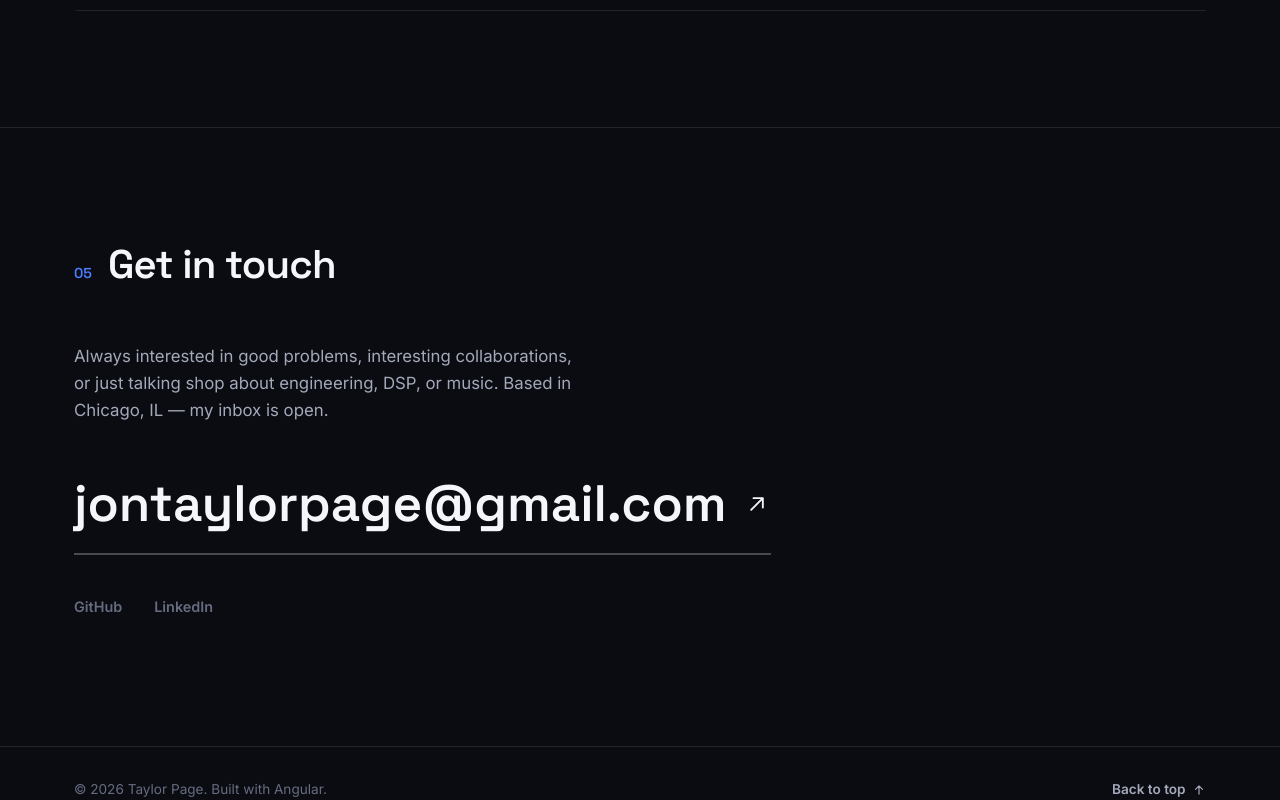
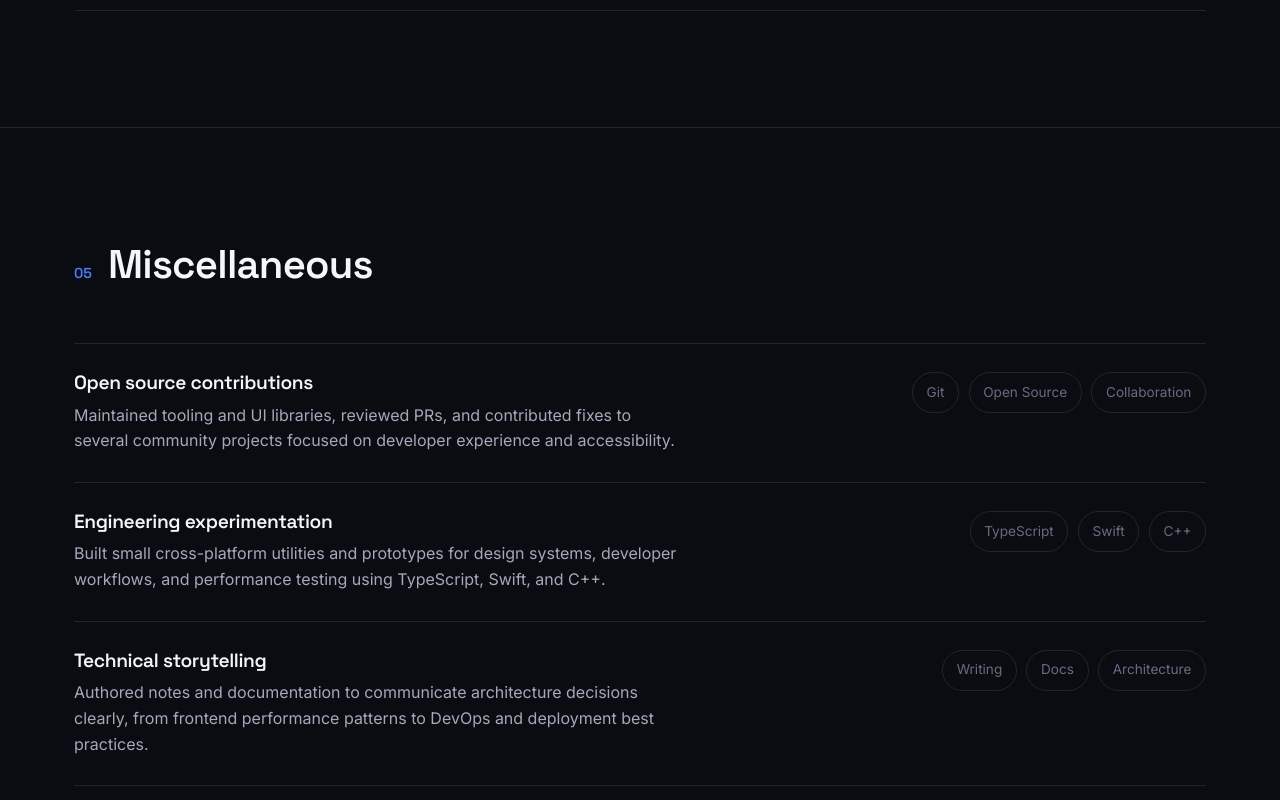
Before and after one commit to taylorpage/Portfolio, an Angular app: page / in a window 1280 px wide. Shown: the part 5940-6740 px from the top of the page. Built offline with nearby package versions, Linux system fonts and the light colour scheme.

Commit message:
feat: create misc section
- create a misc section and fill it in with mock data for the time being

signed-off-by: Taylor Page <jontaylorpage@gmail.com>

```diff
--- a/src/app/app.html
+++ b/src/app/app.html
@@ -6,6 +6,7 @@
   <app-skills />
   <app-projects />
   <app-experience />
+  <app-miscellaneous />
   <app-contact />
 </main>
 
--- a/src/app/app.ts
+++ b/src/app/app.ts
@@ -5,13 +5,14 @@ import { Hero } from './components/hero/hero';
 import { About } from './components/about/about';
 import { Skills } from './components/skills/skills';
 import { Projects } from './components/projects/projects';
+import { Miscellaneous } from './components/miscellaneous/miscellaneous';
 import { Experience } from './components/experience/experience';
 import { Contact } from './components/contact/contact';
 import { Footer } from './components/footer/footer';
 
 @Component({
   selector: 'app-root',
-  imports: [Navbar, Hero, About, Skills, Projects, Experience, Contact, Footer],
+  imports: [Navbar, Hero, About, Skills, Projects, Miscellaneous, Experience, Contact, Footer],
   templateUrl: './app.html',
   styleUrl: './app.scss',
 })
--- /dev/null
+++ b/src/app/components/miscellaneous/miscellaneous.html
@@ -0,0 +1,27 @@
+<section id="miscellaneous" class="section miscellaneous">
+  <div class="container">
+    <div class="section-head" appReveal>
+      <span class="section-index">05</span>
+      <h2>Miscellaneous</h2>
+    </div>
+
+    <div class="misc-list">
+      @for (item of items; track item.title) {
+        <article class="misc-row" appReveal>
+          <div>
+            <h3>{{ item.title }}</h3>
+            <p>{{ item.description }}</p>
+          </div>
+
+          @if (item.tags) {
+            <ul class="misc-tags">
+              @for (tag of item.tags; track tag) {
+                <li>{{ tag }}</li>
+              }
+            </ul>
+          }
+        </article>
+      }
+    </div>
+  </div>
+</section>
--- /dev/null
+++ b/src/app/components/miscellaneous/miscellaneous.scss
@@ -0,0 +1,48 @@
+.misc-list {
+  border-top: 1px solid var(--line);
+}
+
+.misc-row {
+  display: grid;
+  grid-template-columns: 1fr auto;
+  gap: 2rem;
+  align-items: start;
+  padding: 1.75rem 0;
+  border-bottom: 1px solid var(--line);
+  transition: padding-left 0.3s var(--ease);
+
+  &:hover {
+    padding-left: 0.5rem;
+  }
+
+  @media (max-width: 700px) {
+    grid-template-columns: 1fr;
+  }
+}
+
+.misc-row h3 {
+  font-size: 1.2rem;
+  margin-bottom: 0.6rem;
+}
+
+.misc-row p {
+  color: var(--text-secondary);
+  max-width: 60ch;
+}
+
+.misc-tags {
+  display: flex;
+  flex-wrap: wrap;
+  gap: 0.6rem;
+  margin: 0;
+  padding: 0;
+  list-style: none;
+}
+
+.misc-tags li {
+  padding: 0.55rem 0.85rem;
+  border: 1px solid var(--line);
+  border-radius: 999px;
+  font-size: 0.85rem;
+  color: var(--text-muted);
+}
--- /dev/null
+++ b/src/app/components/miscellaneous/miscellaneous.ts
@@ -0,0 +1,38 @@
+import { Component } from '@angular/core';
+
+import { RevealDirective } from '../../shared/reveal.directive';
+
+interface MiscItem {
+  title: string;
+  description: string;
+  tags?: string[];
+}
+
+@Component({
+  selector: 'app-miscellaneous',
+  imports: [RevealDirective],
+  templateUrl: './miscellaneous.html',
+  styleUrl: './miscellaneous.scss',
+})
+export class Miscellaneous {
+  protected readonly items: MiscItem[] = [
+    {
+      title: 'Open source contributions',
+      description:
+        'Maintained tooling and UI libraries, reviewed PRs, and contributed fixes to several community projects focused on developer experience and accessibility.',
+      tags: ['Git', 'Open Source', 'Collaboration'],
+    },
+    {
+      title: 'Engineering experimentation',
+      description:
+        'Built small cross-platform utilities and prototypes for design systems, developer workflows, and performance testing using TypeScript, Swift, and C++.',
+      tags: ['TypeScript', 'Swift', 'C++'],
+    },
+    {
+      title: 'Technical storytelling',
+      description:
+        'Authored notes and documentation to communicate architecture decisions clearly, from frontend performance patterns to DevOps and deployment best practices.',
+      tags: ['Writing', 'Docs', 'Architecture'],
+    },
+  ];
+}
```
